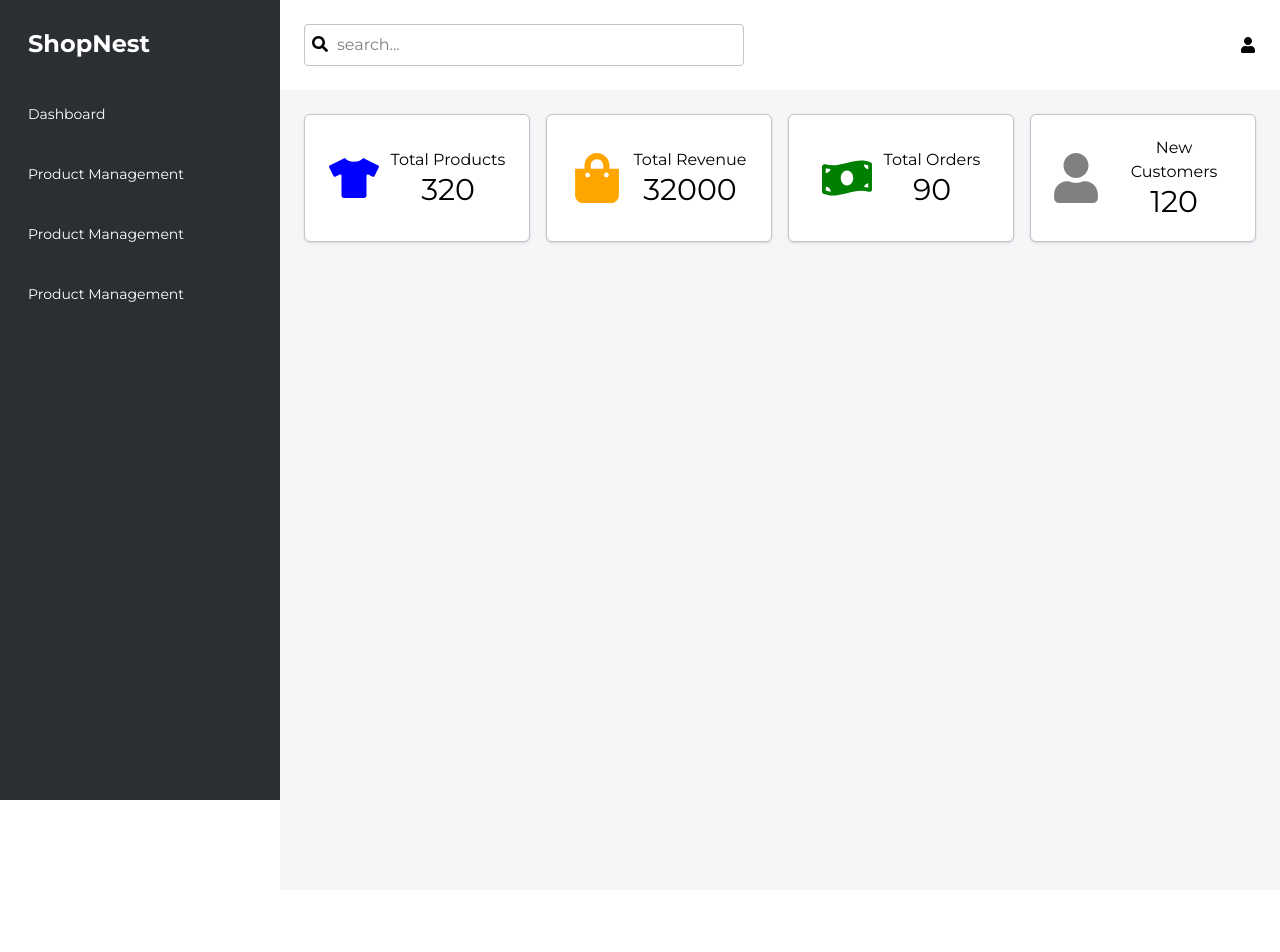
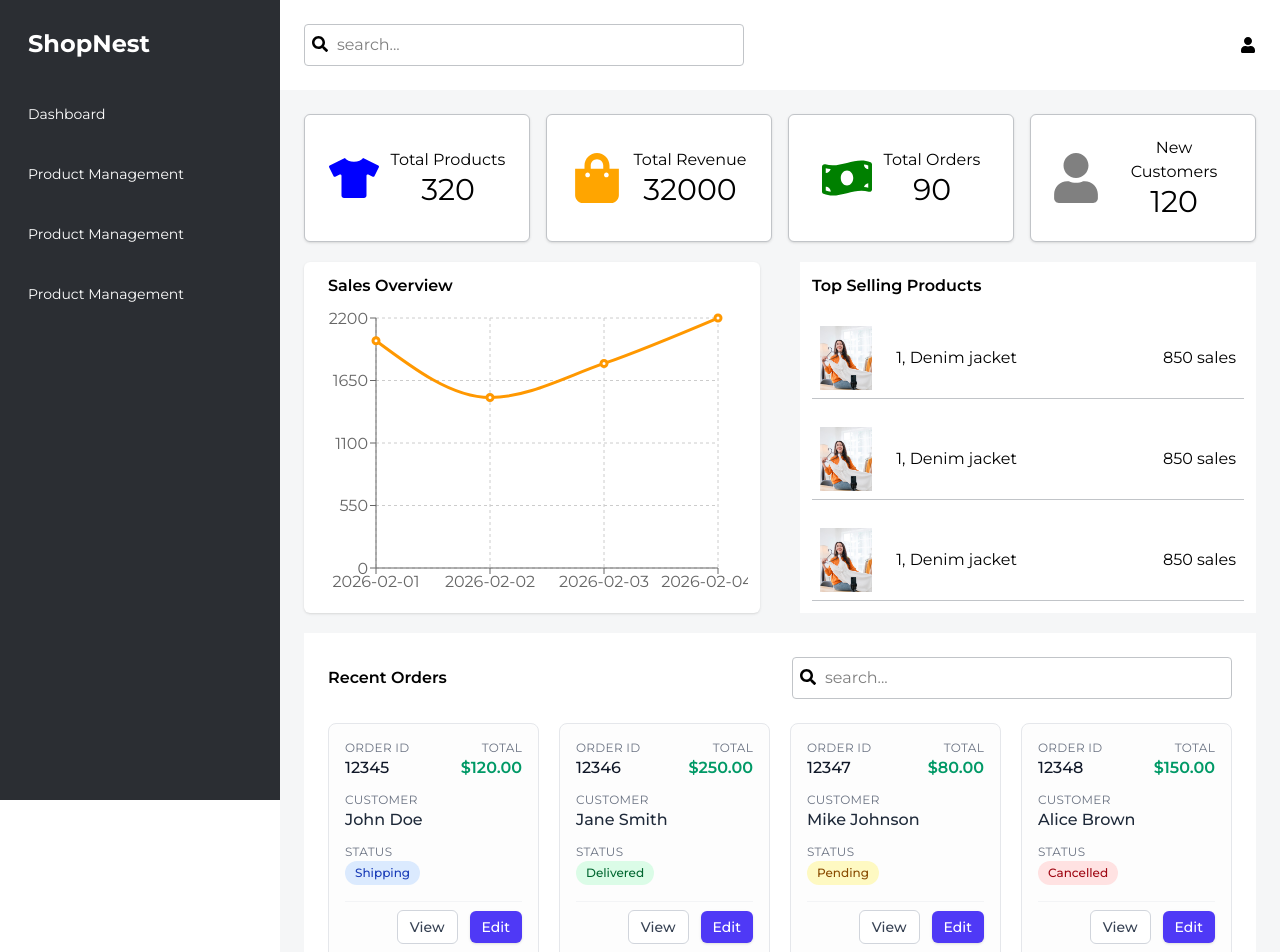
Before and after one commit to paldentitung/ShopNest, a React (Vite) app in the folder frontend/: page /admin in a window 1280 px wide. Shown: the top 952 px of the page. Before the commit the page ends 890 px from the top, so only its background shows below. Built offline with nearby package versions, Linux system fonts and the light colour scheme.

Commit message:
feat: add recent order and chat in admin dashboard

```diff
--- a/frontend/package.json
+++ b/frontend/package.json
@@ -17,6 +17,7 @@
     "react-hot-toast": "^2.6.0",
     "react-icons": "^5.5.0",
     "react-router-dom": "^7.13.0",
+    "recharts": "^3.7.0",
     "tailwindcss": "^4.1.18"
   },
   "devDependencies": {
--- a/frontend/src/Components/Header.jsx
+++ b/frontend/src/Components/Header.jsx
@@ -16,7 +16,7 @@ const Header = () => {
 
   return (
     <>
-      <div className="fixed top-0 left-0 w-full z-50 flex justify-between items-center p-6">
+      <div className="fixed top-0 left-0 w-full z-50 flex justify-between items-center p-6 ">
         {/* Logo */}
         <motion.div
           initial={{ x: -50, opacity: 0 }}
--- a/frontend/src/Components/SideBar.jsx
+++ b/frontend/src/Components/SideBar.jsx
@@ -2,7 +2,7 @@ import React from "react";
 import { Link } from "react-router-dom";
 const SideBar = () => {
   return (
-    <div className="flex flex-col space-y-5 bg-(--color-foreground) h-screen text-(--color-surface) p-4 w-70 fixed">
+    <div className="hidden md:flex flex-col space-y-5 bg-(--color-foreground) h-screen text-(--color-surface) p-4 w-70 fixed">
       <div>
         <h1 className="text-lg md:text-2xl p-3 font-bold">ShopNest</h1>
       </div>
--- a/frontend/src/Pages/Admin/Dashboard.jsx
+++ b/frontend/src/Pages/Admin/Dashboard.jsx
@@ -6,6 +6,17 @@ import {
   FaShoppingBag,
   FaMoneyBillWave,
 } from "react-icons/fa";
+import {
+  LineChart,
+  Line,
+  XAxis,
+  YAxis,
+  Tooltip,
+  ResponsiveContainer,
+  CartesianGrid,
+} from "recharts";
+import MainButton from "../../Components/MainButton";
+import SecondaryButton from "../../Components/SecondaryButton";
 const Dashboard = () => {
   const overviewCards = [
     {
@@ -38,14 +49,68 @@ const Dashboard = () => {
     },
   ];
 
+  const salesData = [
+    { date: "2026-02-01", revenue: 2000 },
+    { date: "2026-02-02", revenue: 1500 },
+    { date: "2026-02-03", revenue: 1800 },
+    { date: "2026-02-04", revenue: 2200 },
+  ];
+
+  const topProducts = [
+    { name: "Blue T-Shirt", totalSold: 120 },
+    { name: "Red Hoodie", totalSold: 85 },
+    { name: "Black Jeans", totalSold: 70 },
+    { name: "Sneakers", totalSold: 50 },
+  ];
+
+  const statusColors = {
+    Shipping: "bg-blue-100 text-blue-800",
+    Delivered: "bg-green-100 text-green-800",
+    Pending: "bg-yellow-100 text-yellow-800",
+    Cancelled: "bg-red-100 text-red-800",
+  };
+
+  const recentOrders = [
+    {
+      id: "12345",
+      customer: "John Doe",
+      total: 120.0,
+      status: "Shipping",
+    },
+    {
+      id: "12346",
+      customer: "Jane Smith",
+      total: 250.0,
+      status: "Delivered",
+    },
+    {
+      id: "12347",
+      customer: "Mike Johnson",
+      total: 80.0,
+      status: "Pending",
+    },
+    {
+      id: "12348",
+      customer: "Alice Brown",
+      total: 150.0,
+      status: "Cancelled",
+    },
+    {
+      id: "12349",
+      customer: "Chris Lee",
+      total: 200.0,
+      status: "Shipping",
+    },
+  ];
+
   return (
-    <div>
+    <div className="flex flex-col ">
       <header className="flex justify-between items-center p-6 w-full">
         <div className="w-full max-w-110 relative">
           <input
             type="search"
             placeholder="search..."
-            className="px-8  py-2 w-full outline-0 rounded-sm border border-(--color-border) transition-all duration-300 focus:ring  focus:ring-(--color-foreground)"
+            className="pl-8 pr-2  py-2 w-full outline-0 rounded-sm border border-(--color-border) transition-all duration-300 focus:ring  focus:ring-(--color-foreground)"
           />
           <FaSearch className=" absolute top-3 mx-2" />
         </div>
@@ -55,6 +120,7 @@ const Dashboard = () => {
       </header>
 
       <main className="bg-(--color-background) min-h-screen p-6">
+        {/* overview cards */}
         <div className="grid grid-cols-1 md:grid-cols-2 lg:grid-cols-4  gap-4">
           {overviewCards.map((card) => {
             const Icon = card.icon;
@@ -74,6 +140,159 @@ const Dashboard = () => {
             );
           })}
         </div>
+        {/*  */}
+        <div className="grid grid-cols-1 lg:grid-cols-2 mt-5 gap-10">
+          <div className="bg-white p-3 rounded-md shadow">
+            <span className="p-3 font-semibold">Sales Overview</span>
+            <ResponsiveContainer width="100%" height={300}>
+              <LineChart
+                data={salesData}
+                margin={{ top: 20, right: 30, left: 0, bottom: 0 }}
+              >
+                <CartesianGrid strokeDasharray="3 3" />
+                <XAxis dataKey="date" />
+                <YAxis />
+                <Tooltip />
+                <Line
+                  type="monotone"
+                  dataKey="revenue"
+                  stroke="#FF9800"
+                  strokeWidth={3}
+                />
+              </LineChart>
+            </ResponsiveContainer>
+          </div>
+          {/* top selling products */}
+          <div className=" bg-white p-3 flex flex-col gap-5">
+            <h4 className="font-semibold">Top Selling Products</h4>
+
+            <div className="flex flex-col gap-3 border-b border-b-(--color-border) p-2">
+              <div className="flex gap-6 ">
+                <div className="h-16 w-16">
+                  <img
+                    src="/aboutus-image.jpg"
+                    alt=""
+                    className="h-full w-full object-cover"
+                  />
+                </div>
+                <div className="flex justify-between items-center w-full">
+                  <div>
+                    <span>1</span>,<span> Denim jacket</span>
+                  </div>
+                  <span>850 sales</span>
+                </div>
+              </div>
+            </div>
+
+            <div className="flex flex-col gap-3 border-b border-b-(--color-border) p-2">
+              <div className="flex gap-6  ">
+                <div className="h-16 w-16">
+                  <img
+                    src="/aboutus-image.jpg"
+                    alt=""
+                    className="h-full w-full object-cover"
+                  />
+                </div>
+                <div className="flex justify-between items-center w-full ">
+                  <div>
+                    <span>1</span>,<span> Denim jacket</span>
+                  </div>
+                  <span>850 sales</span>
+                </div>
+              </div>
+            </div>
+
+            <div className="flex flex-col gap-3 border-b border-b-(--color-border) p-2">
+              <div className="flex gap-6  ">
+                <div className="h-16 w-16">
+                  <img
+                    src="/aboutus-image.jpg"
+                    alt=""
+                    className="h-full w-full object-cover"
+                  />
+                </div>
+                <div className="flex justify-between items-center w-full ">
+                  <div>
+                    <span>1</span>,<span> Denim jacket</span>
+                  </div>
+                  <span>850 sales</span>
+                </div>
+              </div>
+            </div>
+          </div>
+        </div>
+
+        <section className="mt-5 bg-white p-6 flex flex-col gap-6">
+          <div className="flex justify-between items-center">
+            <h5 className="font-semibold">Recent Orders</h5>
+            <div className="w-full max-w-110 relative">
+              <input
+                type="search"
+                placeholder="search..."
+                className="pl-8 pr-2  py-2 w-full outline-0 rounded-sm border border-(--color-border) transition-all duration-300 focus:ring  focus:ring-(--color-foreground)"
+              />
+              <FaSearch className=" absolute top-3 mx-2" />
+            </div>
+          </div>
+
+          <div className="grid grid-cols-1 sm:grid-cols-2 lg:grid-cols-3 xl:grid-cols-4 gap-5">
+            {recentOrders.map((order) => (
+              <div
+                key={order.id}
+                className="border border-gray-200 rounded-lg p-4 hover:shadow-md transition-shadow duration-200 bg-gray-50/40"
+              >
+                <div className="flex items-start justify-between gap-4 mb-3">
+                  <div>
+                    <div className="text-xs text-gray-500 uppercase tracking-wide">
+                      Order ID
+                    </div>
+                    <div className="font-medium text-gray-900">{order.id}</div>
+                  </div>
+
+                  <div className="text-right">
+                    <div className="text-xs text-gray-500 uppercase tracking-wide">
+                      Total
+                    </div>
+                    <div className="font-semibold text-emerald-600">
+                      ${order.total.toFixed(2)}
+                    </div>
+                  </div>
+                </div>
+
+                <div className="space-y-3 mb-4">
+                  <div>
+                    <div className="text-xs text-gray-500 uppercase tracking-wide">
+                      Customer
+                    </div>
+                    <div className="font-medium text-gray-800">
+                      {order.customer}
+                    </div>
+                  </div>
+
+                  <div>
+                    <div className="text-xs text-gray-500 uppercase tracking-wide">
+                      Status
+                    </div>
+                    <span
+                      className={`inline-flex items-center px-2.5 py-1 rounded-full text-xs font-medium ${statusColors[order.status]}`}
+                    >
+                      {order.status}
+                    </span>
+                  </div>
+                </div>
+
+                <div className="flex items-center justify-end gap-3 pt-2 border-t border-gray-100">
+                  <button className="px-3 py-1.5 text-sm font-medium text-gray-700 bg-white border border-gray-300 rounded-md hover:bg-gray-50 transition-colors">
+                    View
+                  </button>
+                  <button className="px-3 py-1.5 text-sm font-medium text-white bg-indigo-600 rounded-md hover:bg-indigo-700 transition-colors shadow-sm">
+                    Edit
+                  </button>
+                </div>
+              </div>
+            ))}
+          </div>
+        </section>
       </main>
     </div>
   );
```
Also changed, not shown: 1 other file (tests, documents, lock files or other folders).
